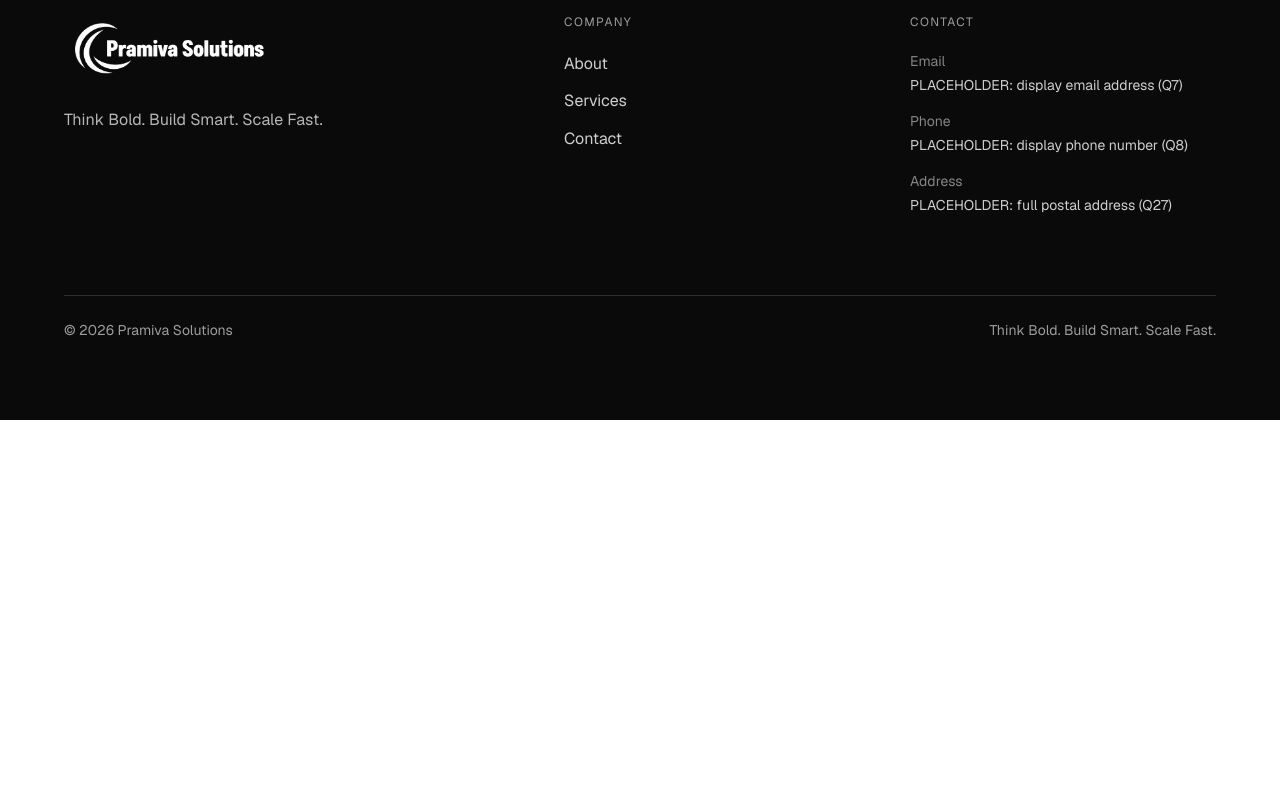
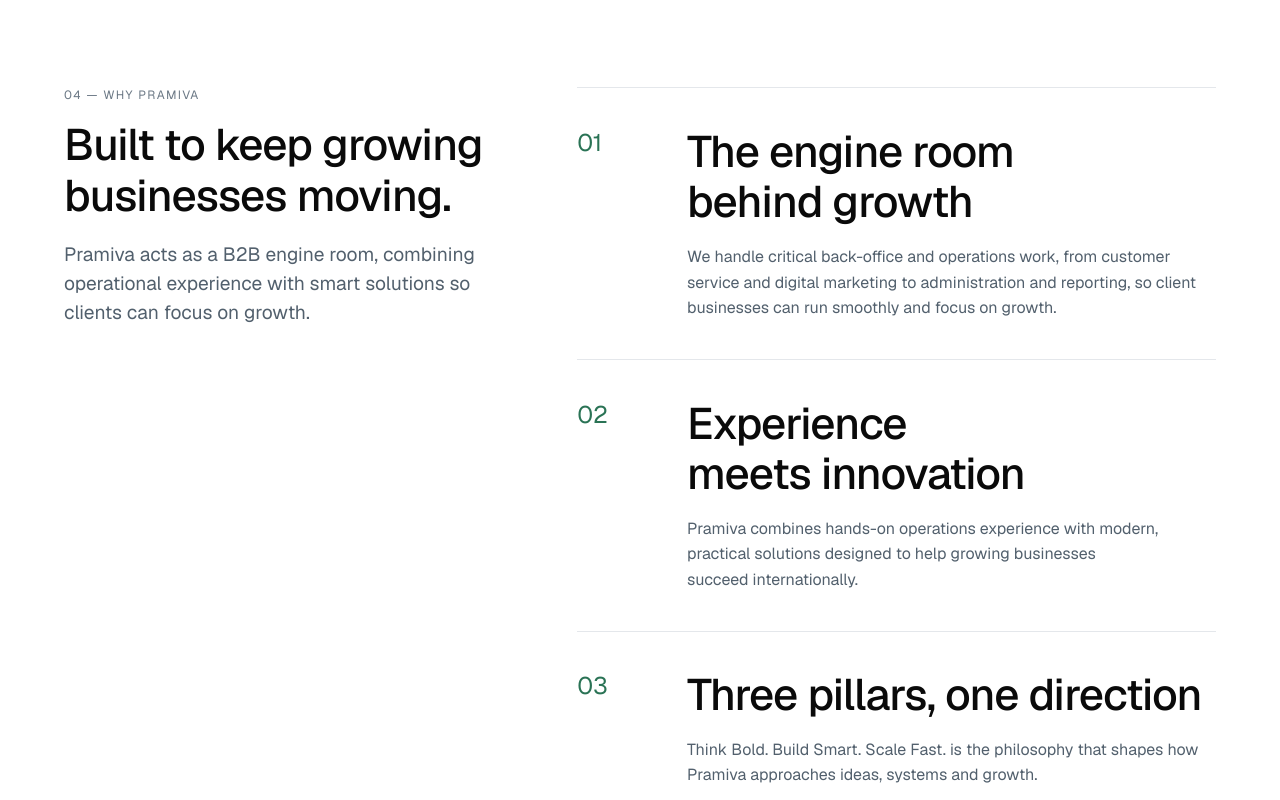
Before and after one commit to lorem007work/Pramiva-_Solutions, a Next.js app: page / in a window 1280 px wide. Shown: the part 2940-3740 px from the top of the page. Before the commit the page ends 3360 px from the top, so only its background shows below. Built offline with nearby package versions, Linux system fonts and the light colour scheme; no server answers.

Commit message:
Add Why Pramiva homepage section

```diff
--- a/src/app/page.tsx
+++ b/src/app/page.tsx
@@ -1,6 +1,7 @@
 import { Hero } from "@/components/sections/hero";
 import { PositioningStatement } from "@/components/sections/positioning-statement";
 import { ServicesOverview } from "@/components/sections/services-overview";
+import { WhyPramiva } from "@/components/sections/why-pramiva";
 
 export default function Home() {
   return (
@@ -8,6 +9,7 @@
       <Hero />
       <PositioningStatement />
       <ServicesOverview />
+      <WhyPramiva />
     </main>
   );
 }
--- /dev/null
+++ b/src/components/sections/why-pramiva.tsx
@@ -0,0 +1,46 @@
+import { Section } from "@/components/ui/section";
+import { SectionHeading } from "@/components/ui/section-heading";
+import { homepage } from "@/data/homepage";
+
+/** Approved company rationale arranged as four editorial differentiators. */
+export function WhyPramiva() {
+  const { why } = homepage;
+
+  return (
+    <Section
+      aria-labelledby="home-why-title"
+      containerClassName="grid gap-section-sm lg:grid-cols-12"
+    >
+      <SectionHeading
+        id="home-why-title"
+        eyebrow={why.eyebrow}
+        title={why.title}
+        description={why.description}
+        className="lg:col-span-5"
+      />
+
+      <ol className="border-t border-line lg:col-span-7">
+        {why.items.map((item, index) => (
+          <li
+            key={item.title}
+            className="grid gap-5 border-b border-line py-block sm:grid-cols-12"
+          >
+            <span
+              aria-hidden="true"
+              className="text-h3 text-accent-text sm:col-span-2"
+            >
+              {String(index + 1).padStart(2, "0")}
+            </span>
+
+            <div className="sm:col-span-10">
+              <h3 className="text-h2">{item.title}</h3>
+              <p className="mt-4 max-w-[55ch] text-ink-muted">
+                {item.description}
+              </p>
+            </div>
+          </li>
+        ))}
+      </ol>
+    </Section>
+  );
+}
--- a/src/data/homepage.ts
+++ b/src/data/homepage.ts
@@ -16,4 +16,32 @@
     description: "PLACEHOLDER: approved services overview introduction (Q5)",
     ctaLabel: "Explore all services",
   },
+  why: {
+    eyebrow: "04 — Why Pramiva",
+    title: "Built to keep growing businesses moving.",
+    description:
+      "Pramiva acts as a B2B engine room, combining operational experience with smart solutions so clients can focus on growth.",
+    items: [
+      {
+        title: "The engine room behind growth",
+        description:
+          "We handle critical back-office and operations work, from customer service and digital marketing to administration and reporting, so client businesses can run smoothly and focus on growth.",
+      },
+      {
+        title: "Experience meets innovation",
+        description:
+          "Pramiva combines hands-on operations experience with modern, practical solutions designed to help growing businesses succeed internationally.",
+      },
+      {
+        title: "Three pillars, one direction",
+        description:
+          "Think Bold. Build Smart. Scale Fast. is the philosophy that shapes how Pramiva approaches ideas, systems and growth.",
+      },
+      {
+        title: "Global support from Nepal",
+        description:
+          "From its operations hub in Lalpur, Nepal, Pramiva provides skilled and efficient support for international clients, including businesses in Australia.",
+      },
+    ],
+  },
 } as const;
```
Also changed, not shown: 2 other files (tests, documents, lock files or other folders).
